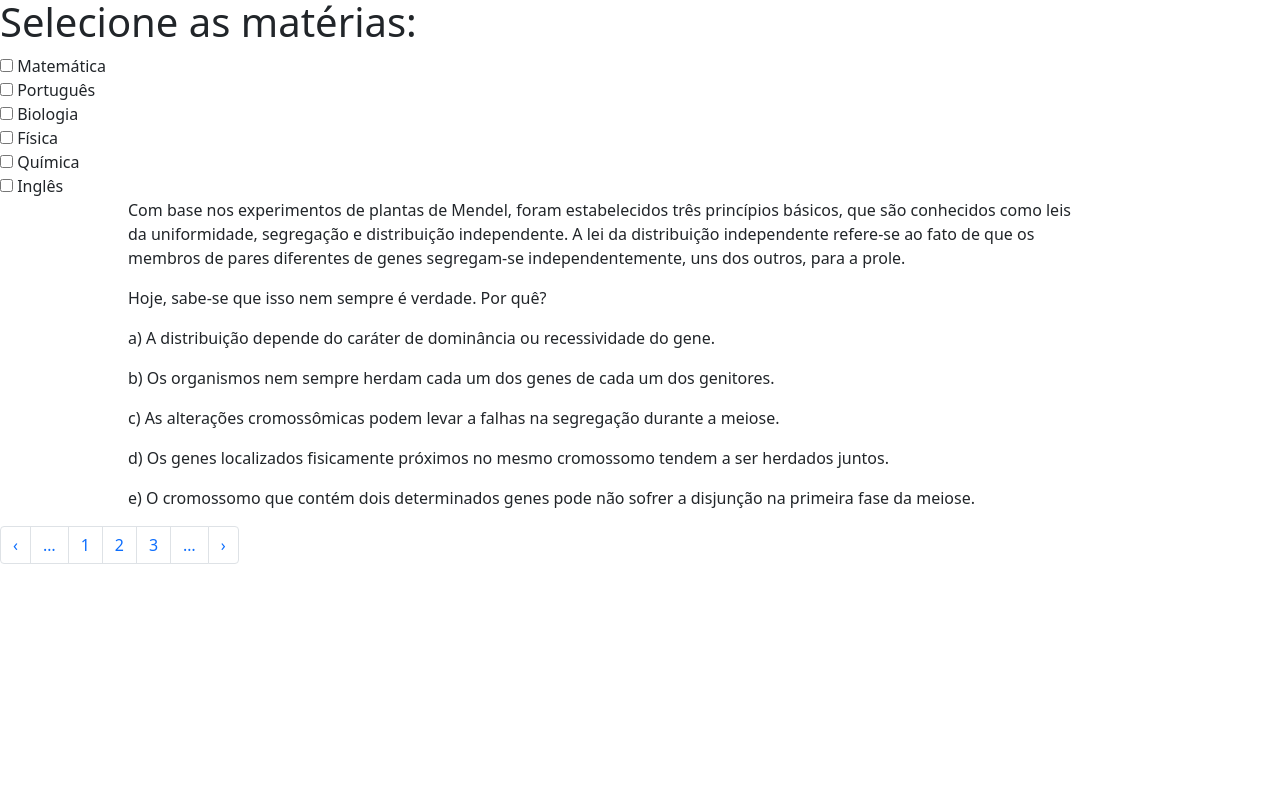
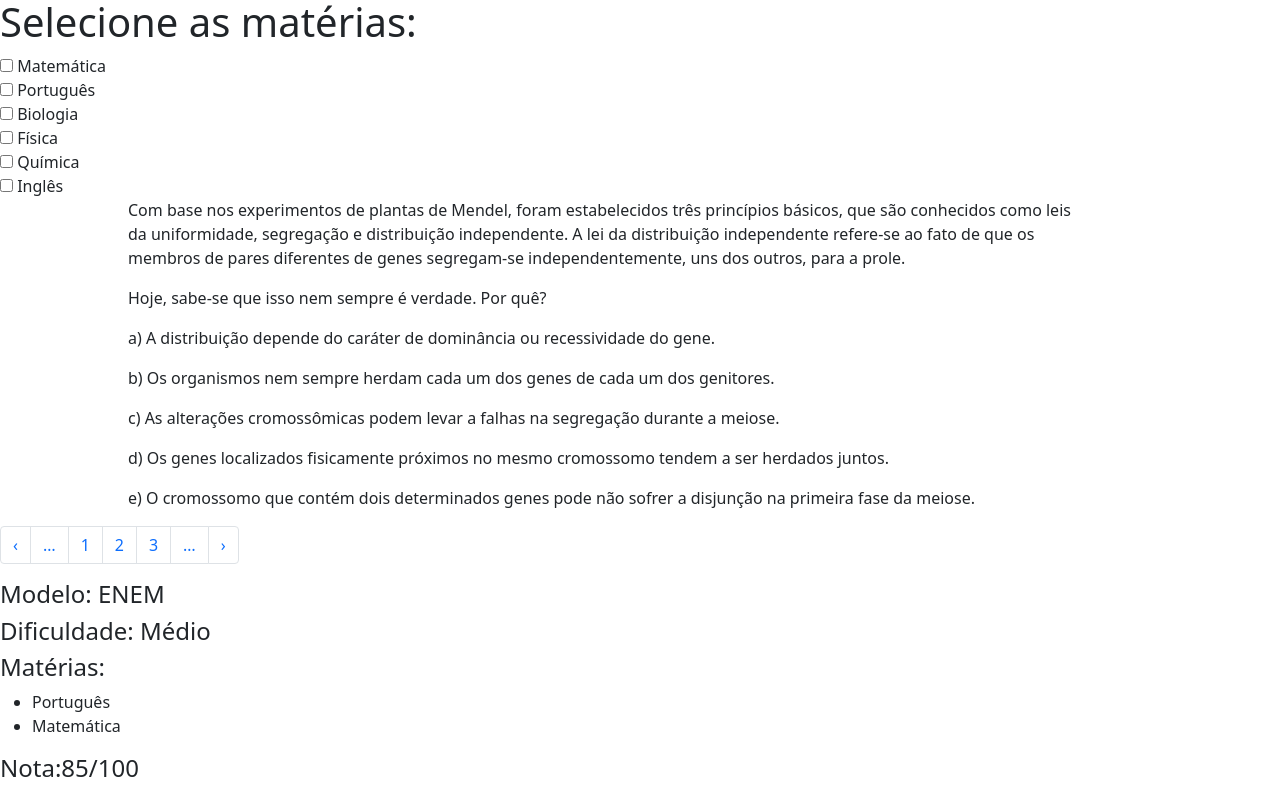
Before and after one commit to dsm-cefet-rj/trabalhointegrado2021-2-grupo-6-psw, a React (Create React App) app in the folder simulafacil/: page / in a window 1280 px wide. Shown: the part 835-1626 px from the top of the page. Before the commit the page ends 1415 px from the top, so only its background shows below. Built offline with nearby package versions, Linux system fonts and the light colour scheme.

Commit message:
Adcionado VerExame

```diff
--- a/simulafacil/src/App.js
+++ b/simulafacil/src/App.js
@@ -8,7 +8,7 @@ import Paginacao from "./Componentes/Paginação/Paginacao";
 import Cartao from "./Componentes/Cartao/Cartao";
 import "./Componentes/Sidebar/Sidebar";
 import "./index.css"
-
+import { VerExame } from "./Componentes/Exame/VerExame";
 
 
 const App = () => {
@@ -24,6 +24,7 @@ const App = () => {
         <CriarExame/>
         <RespQuestao/>
         <Paginacao/>
+        <VerExame/>
         </>
     )
 }
--- /dev/null
+++ b/simulafacil/src/Componentes/Exame/VerExame.js
@@ -0,0 +1,14 @@
+export function VerExame(){
+    return(
+        <div>
+            <h4>Modelo: ENEM</h4>
+            <h4>Dificuldade: Médio</h4>
+            <h4>Matérias:</h4>
+                <ul>
+                    <li>Português</li>
+                    <li>Matemática</li>
+                </ul>
+            <h4>Nota:85/100</h4>
+        </div>
+    );
+}
```
